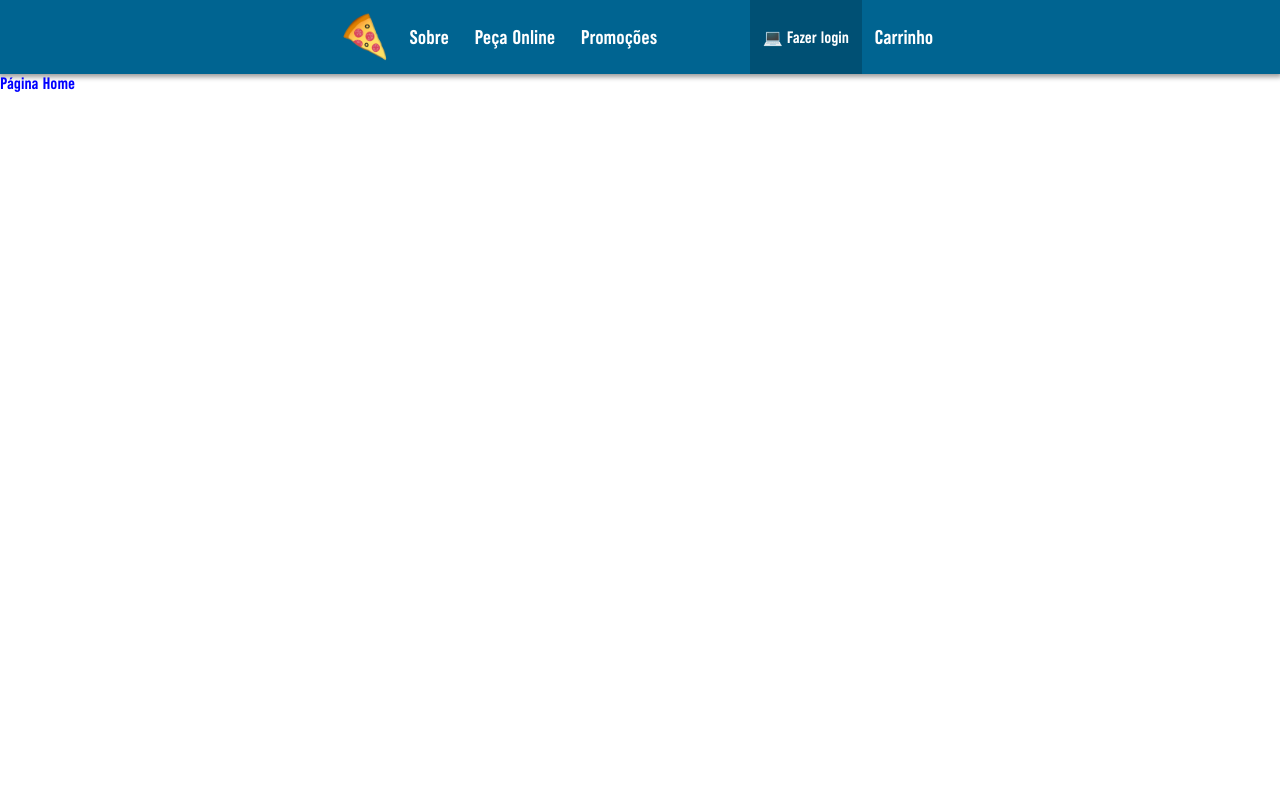
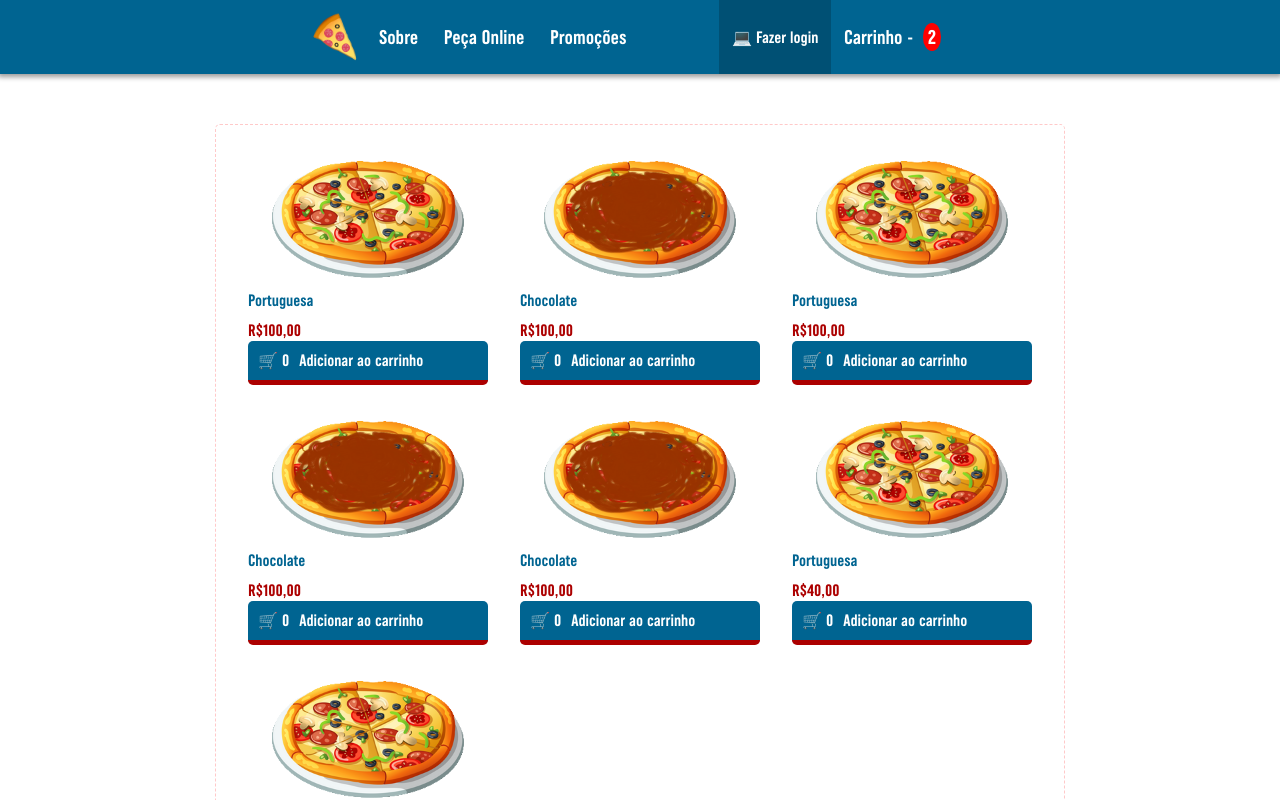
Before and after one commit to rickson-simoes/PizzaFromAbove, a Vue app: page / in a window 1280 px wide. Shown: the top 800 px of the page. Built offline with nearby package versions, Linux system fonts and the light colour scheme.

Commit message:
:art: Css - Styles

```diff
--- a/src/components/Menubar/Menubar.vue
+++ b/src/components/Menubar/Menubar.vue
@@ -18,7 +18,7 @@
           💻 Fazer login
         </li>
         <li class="list-nav-items list-nav-cart">
-          Carrinho
+          <div class="list-cart-name">Carrinho - <span class="list-cart-quantity">2</span></div>
         </li>
       </ul>
     </nav>
--- a/src/components/Menubar/styles.scss
+++ b/src/components/Menubar/styles.scss
@@ -1,7 +1,6 @@
 header {
   background-color:var(--blueDominos);
   box-shadow: 0px 1px 5px 2px #9b9b9b;
-  margin: 0 auto;
 
   nav {
     display: flex;
@@ -36,6 +35,19 @@ header {
           font-size: 1rem;
           box-shadow: inset 0 0 0 5rem rgb(0 0 0 / 20%);
         }
+
+        div.list-cart-name {
+          width: 120px;
+        }
+
+        span.list-cart-quantity {
+          background:red;
+          border-radius: 50%;
+          margin-left: 5px;
+          padding: 2px 5px;
+          width: min-content;
+          text-align: center;
+        }
       }
     }
   }
--- a/src/views/Home.vue
+++ b/src/views/Home.vue
@@ -1,19 +1,153 @@
 <template>
-  <div class="home">
-    Página Home
-  </div>
+  <main>
+    <ul>
+      <li>
+        <img src="@/assets/pizza-portu.png" alt="pizza chocolate"/>
+        <strong>Portuguesa</strong>
+        <span>R$100,00</span>
+        <button>
+          <div>🛒 0</div>
+
+          <span>Adicionar ao carrinho</span>
+        </button>
+      </li>
+      <li>
+        <img src="@/assets/pizza-choco.png" alt="pizza chocolate"/>
+        <strong>Chocolate</strong>
+        <span>R$100,00</span>
+        <button>
+          <div>🛒 0</div>
+
+          <span>Adicionar ao carrinho</span>
+        </button>
+      </li>
+      <li>
+        <img src="@/assets/pizza-portu.png" alt="pizza chocolate"/>
+        <strong>Portuguesa</strong>
+        <span>R$100,00</span>
+        <button>
+          <div>🛒 0</div>
+
+          <span>Adicionar ao carrinho</span>
+        </button>
+      </li>
+      <li>
+        <img src="@/assets/pizza-choco.png" alt="pizza chocolate"/>
+        <strong>Chocolate</strong>
+        <span>R$100,00</span>
+        <button>
+          <div>🛒 0</div>
+
+          <span>Adicionar ao carrinho</span>
+        </button>
+      </li>
+      <li>
+        <img src="@/assets/pizza-choco.png" alt="pizza chocolate"/>
+        <strong>Chocolate</strong>
+        <span>R$100,00</span>
+        <button>
+          <div>🛒 0</div>
+
+          <span>Adicionar ao carrinho</span>
+        </button>
+      </li>
+      <li>
+        <img src="@/assets/pizza-portu.png" alt="pizza chocolate"/>
+        <strong>Portuguesa</strong>
+        <span>R$40,00</span>
+        <button>
+          <div>🛒 0</div>
+
+          <span>Adicionar ao carrinho</span>
+        </button>
+      </li>
+      <li>
+        <img src="@/assets/pizza-portu.png" alt="pizza chocolate"/>
+        <strong>Portuguesa</strong>
+        <span>R$40,00</span>
+        <button>
+          <div>🛒 0</div>
+
+          <span>Adicionar ao carrinho</span>
+        </button>
+      </li>
+    </ul>
+  </main>
 </template>
 
 <script lang="ts">
-import { defineComponent } from 'vue';
+import { defineComponent, ref } from 'vue';
 
 export default defineComponent({
   name: 'Index',
+
 });
 </script>
 
 <style lang="scss" scoped>
-.home {
-  color: blue;
+main {
+  padding: 2rem;
+  max-width: 850px;
+  margin: 50px auto;
+  border: 1px dashed #ffc9c9;
+  border-radius: 5px;
+
+  ul {
+    display:grid;
+    grid-template-columns: repeat(3, 1fr);
+    row-gap: 2rem;
+    column-gap: 2rem;
+    //same as gap: 2rem;
+    list-style: none;
+
+    li {
+      display: flex;
+      flex-direction: column;
+      background: #FFF;
+      border-radius: 10px;
+
+      img {
+        align-self: center;
+        max-width: 200px;
+      }
+
+      strong {
+        line-height: 20px;
+        color:#006491;
+        margin: 10px 0 0 0;
+      }
+
+      > span {
+        line-height: 20px;
+        color:#ac0000;
+        margin: 10px 0 0 0;
+      }
+
+      button {
+        color: white;
+        background: #006491;
+        border:0;
+        border-bottom: 5px solid #ac0000;
+        border-radius: 5px;
+        padding: 10px;
+        cursor: pointer;
+        font-size: 1rem;
+
+        display: flex;
+        align-items: center;
+        transition: background 0.2s;
+
+        &:hover {
+          background: #004869;
+        }
+
+        > span {
+          margin-left: 10px;
+        }
+
+      }
+    }
+  }
 }
+
 </style>
```
Also changed, not shown: src/assets/pizza-choco.png (added), src/assets/pizza-portu.png (added).
